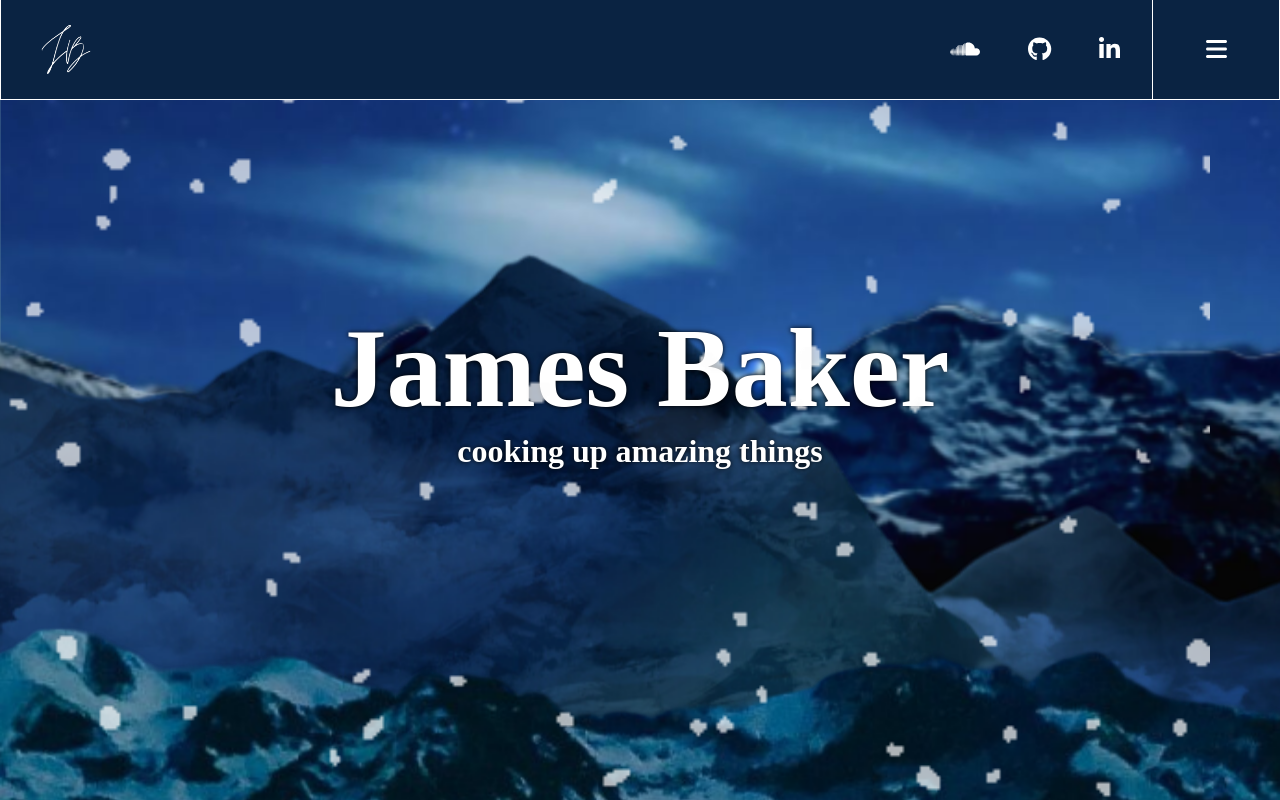
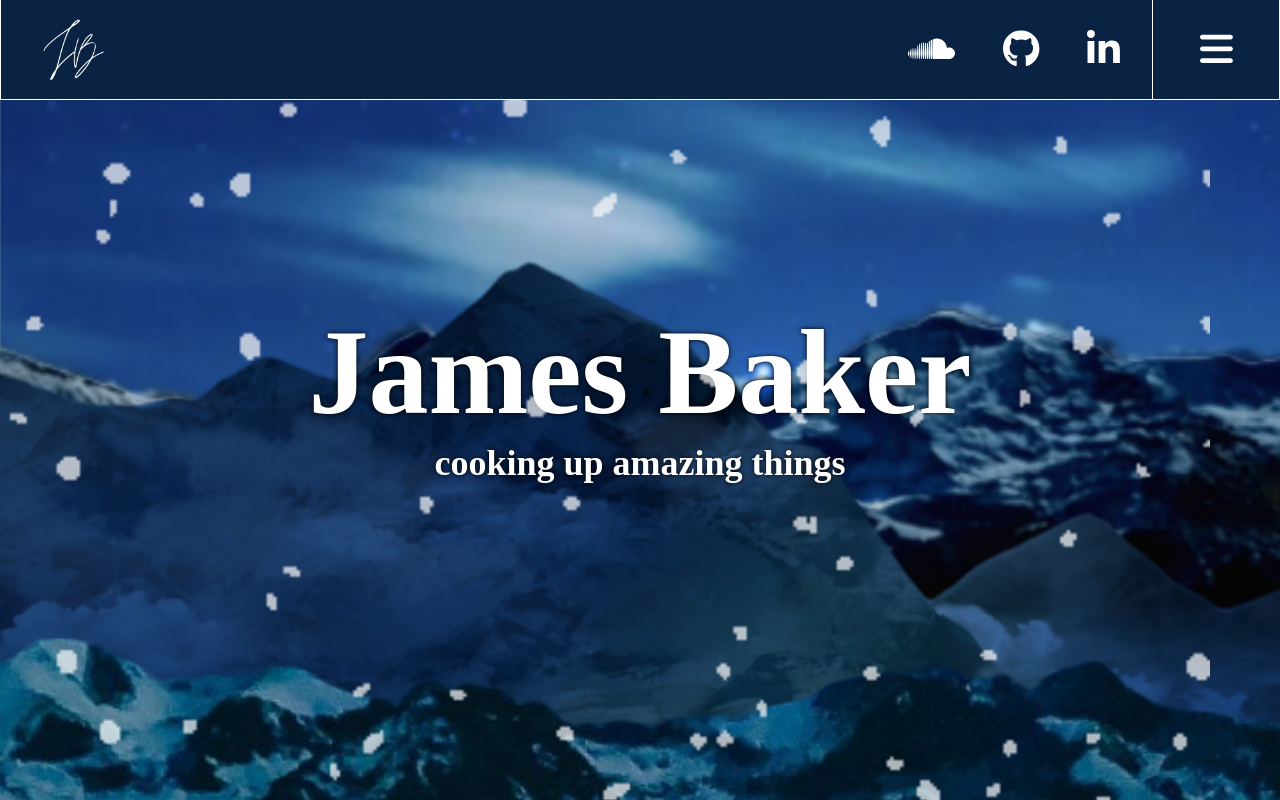
Before and after one commit to jameswbaker/jameswbaker.github.io, a React (Create React App) app: page /menu in a window 1280 px wide. Built offline with nearby package versions, Linux system fonts and the light colour scheme.

Commit message:
finished nav transition

```diff
--- a/src/App.css
+++ b/src/App.css
@@ -15,20 +15,22 @@ body {
   box-sizing: border-box;
 }
 
-a {
-  text-decoration: none;
-  color: white;
-}
-
 nav {
   display: flex;
   height: 12.5%;
   width: 100%;
   border-bottom: 1px solid white;
   background: #0A2342;
+  z-index: 10;
 
   position: sticky;
-  top: -12.5%;
+  top: -10%;
+  transition-duration: 2s;
+}
+
+nav:hover {
+  transition-duration: 1s;
+  top: 0;
 }
 
 nav > .nav-section {
@@ -41,7 +43,6 @@ nav > .nav-section {
 
 #nav-logo-section, #nav-menu-section {
   flex-basis: calc(100% / 10);
-  font-size: 1.5rem;
   border-left: 1px solid white;
 }
 
@@ -49,11 +50,37 @@ nav > .nav-section {
   border-right: 1px solid white;
 }
 
+.menu:hover {
+  transition-duration: 0.3s;
+  color: #6286b3;
+  font-size: 3rem;
+}
+
 #nav-social-section {
   flex-grow: 2;
   justify-content: flex-end;
   gap: 3rem;
-  font-size: 1.5rem;
+}
+
+a {
+  text-decoration: none;
+  color: white;
+  font-size: 2.35rem;
+}
+
+.soundcloud:hover {
+  transition-duration: 0.3s;
+  color: #6286b3;
+}
+
+.linkedin:hover {
+  transition-duration: 0.3s;
+  color: #6286b3;
+}
+
+.github:hover {
+  transition-duration: 0.3s;
+  color: #6286b3;
 }
 
 header {
@@ -122,6 +149,8 @@ header {
 }
 
 .titles {
+  transition-duration: 1.0s;
+
   margin: 0;
   position: sticky;
   top: 38%;
@@ -134,18 +163,18 @@ h1, h2 {
 }
 
 .title {
-  font-size: 7rem;
+  font-size: 7.5rem;
   color: white;
   text-shadow: 0 0 5px black;
 }
 
 .subtitle {
-  font-size: 2rem;
+  font-size: 2.25rem;
   color: white;
   text-shadow: 0 0 5px black;
 }
 
-section {
+.cover1 {
   border-top: 1px solid white;
   font-size: 2rem;
   padding: 2rem;
@@ -156,5 +185,5 @@ section {
 }
 
 .logo {
-  height: 65px;
+  height: 80px;
 }
--- a/src/App.js
+++ b/src/App.js
@@ -13,18 +13,18 @@ function App() {
             <img src={require('./pics/logo2.png')} alt="logo" class="logo"/>
           </div>
           <div id="nav-social-section" class="nav-section">
-            <a href="https://soundcloud.com/jameti">
-              <FontAwesomeIcon icon={faSoundcloud} />
+            <a href="https://soundcloud.com/jameti" className="soundcloud">
+              <FontAwesomeIcon icon={faSoundcloud}/>
             </a>
-            <a href="https://github.com/jameswbaker">
-              <FontAwesomeIcon icon={faGithub} />
+            <a href="https://github.com/jameswbaker" className="github">
+              <FontAwesomeIcon icon={faGithub}/>
             </a>
-            <a href='https://www.linkedin.com/in/james-baker-4694b7206/'>
-              <FontAwesomeIcon icon={faLinkedinIn} />
+            <a href="https://www.linkedin.com/in/james-baker-4694b7206/" className="linkedin">
+              <FontAwesomeIcon icon={faLinkedinIn}/>
             </a>
           </div>
           <div id="nav-menu-section" class="nav-section">
-            <a href="menu">
+            <a href="menu" className="menu">
               <FontAwesomeIcon icon={faBars} />
               {/* add transition when clicked */}
             </a>
@@ -65,13 +65,10 @@ function App() {
         <br />
         <br />
 
-        <section>
-          Lorem ipsum dolor sit amet, consectetur adipiscing elit, sed do eiusmod tempor
-          incididunt ut labore et dolore magna aliqua. Ut enim ad minim veniam, quis
-          nostrud exercitation ullamco laboris nisi ut aliquip ex ea commodo consequat.
-          Duis aute irure dolor in reprehenderit in voluptate velit esse cillum dolore
-          eu fugiat nulla pariatur. Excepteur sint occaecat cupidatat non proident,
-          sunt in culpa qui officia deserunt mollit anim id est laborum...
+        <section className="cover1">
+          <section className="about">
+
+          </section>
         </section>
       </div>
     </div>
--- a/src/index.js
+++ b/src/index.js
@@ -15,6 +15,10 @@ root.render(
     <Routes>
       <Route path="/" element={<App />}>
         <Route path="menu" element={<menu />}/>
+
+          {/* maybe remove routes!!!! */}
+
+
       </Route>
     </Routes>
   </BrowserRouter>
```
